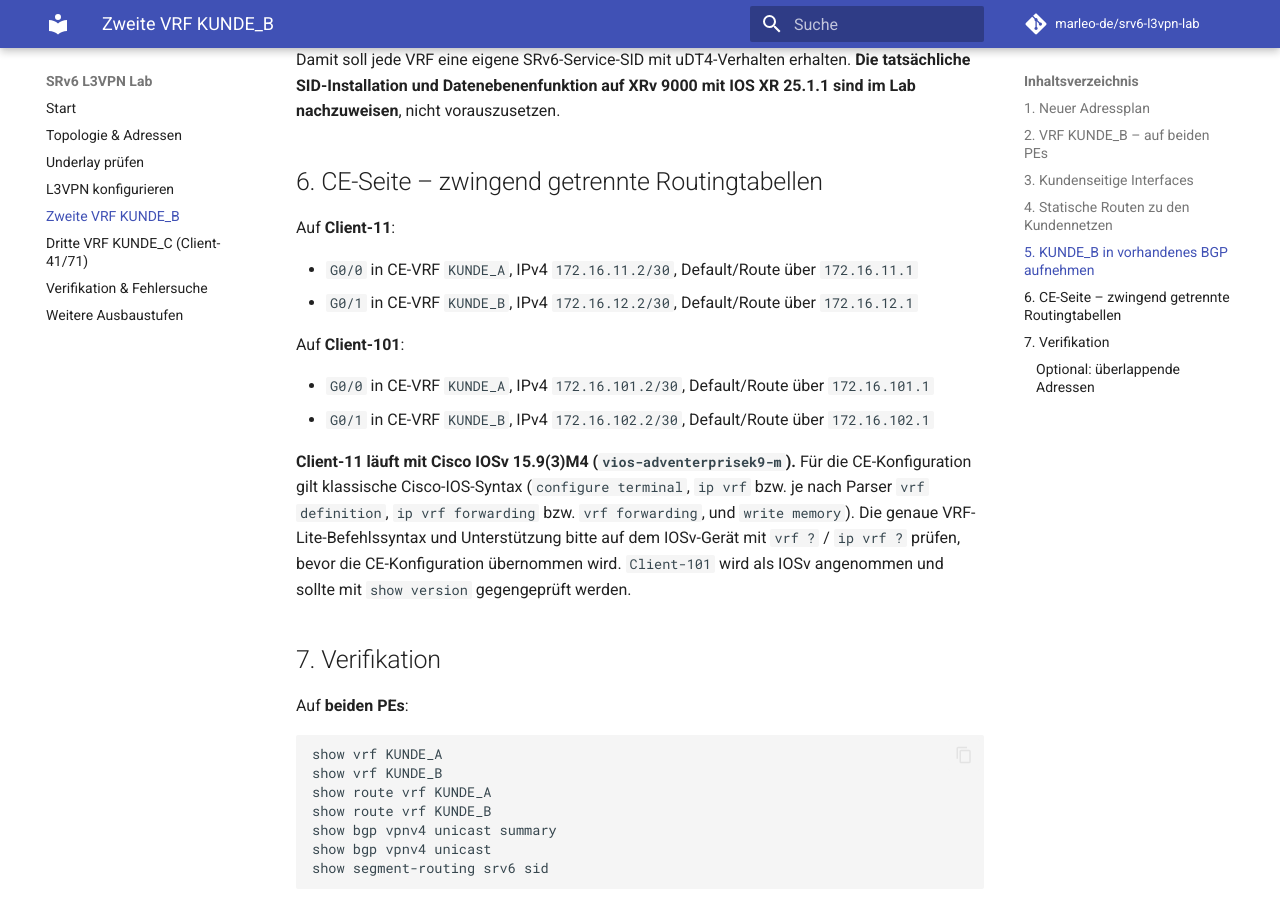
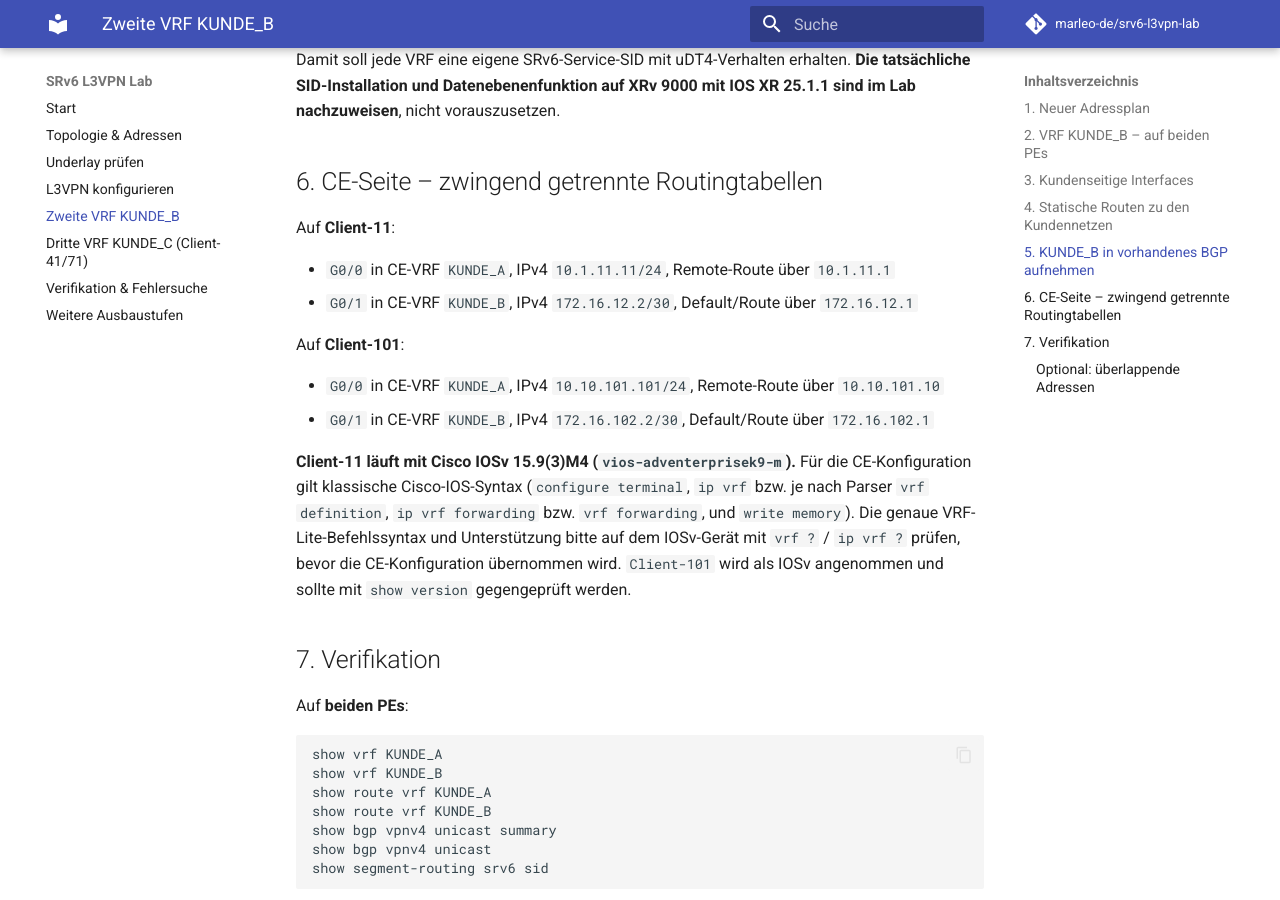
Before and after one commit to marleo-de/srv6-l3vpn-lab, an MkDocs documentation site: the page built from docs/kunde-b.md, in a window 1280 px wide and 900 px high, scrolled down 3804 px. Built offline with MkDocs 1.6.1 and Material for MkDocs 9.7.7, drawn with Linux system fonts in a browser that asks for light colours; comment, search, counter and statistics services are not loaded.

Commit message:
Audit old address examples and add KUNDE_C navigation

```diff
--- a/docs/kunde-b.md
+++ b/docs/kunde-b.md
@@ -154,12 +154,12 @@ Damit soll jede VRF eine eigene SRv6-Service-SID mit uDT4-Verhalten erhalten. **
 
 Auf **Client-11**:
 
-- `G0/0` in CE-VRF `KUNDE_A`, IPv4 `172.16.11.2/30`, Default/Route über `172.16.11.1`
+- `G0/0` in CE-VRF `KUNDE_A`, IPv4 `10.1.11.11/24`, Remote-Route über `10.1.11.1`
 - `G0/1` in CE-VRF `KUNDE_B`, IPv4 `172.16.12.2/30`, Default/Route über `172.16.12.1`
 
 Auf **Client-101**:
 
-- `G0/0` in CE-VRF `KUNDE_A`, IPv4 `172.16.101.2/30`, Default/Route über `172.16.101.1`
+- `G0/0` in CE-VRF `KUNDE_A`, IPv4 `10.10.101.101/24`, Remote-Route über `10.10.101.10`
 - `G0/1` in CE-VRF `KUNDE_B`, IPv4 `172.16.102.2/30`, Default/Route über `172.16.102.1`
 
 **Client-11 läuft mit Cisco IOSv 15.9(3)M4 (`vios-adventerprisek9-m`).** Für die CE-Konfiguration gilt klassische Cisco-IOS-Syntax (`configure terminal`, `ip vrf` bzw. je nach Parser `vrf definition`, `ip vrf forwarding` bzw. `vrf forwarding`, und `write memory`). Die genaue VRF-Lite-Befehlssyntax und Unterstützung bitte auf dem IOSv-Gerät mit `vrf ?` / `ip vrf ?` prüfen, bevor die CE-Konfiguration übernommen wird. `Client-101` wird als IOSv angenommen und sollte mit `show version` gegengeprüft werden.
```
